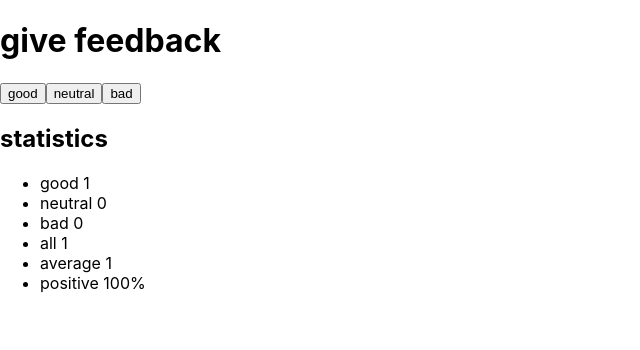
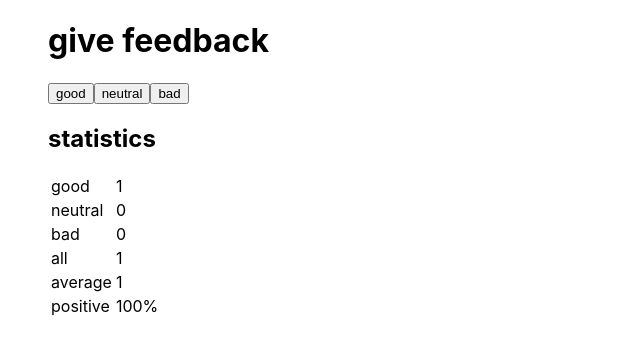
Before and after one commit to mfialko/Fullstack-web-development-from-Helsinki-university, a React (Create React App) app in the folder part1/1.6 unicafe/unicafe/: page / in a window 1280 px wide. Both pictures are taken after a click on the button "good". Shown: the top 350 px of the page, without its empty margins (0-640 px from the left). Built offline with nearby package versions, Linux system fonts and the light colour scheme.

Commit message:
exercises 1.10, 1.11 unicafe

```diff
--- a/part1/1.6 unicafe/unicafe/src/App.js
+++ b/part1/1.6 unicafe/unicafe/src/App.js
@@ -3,6 +3,15 @@
 const Button = ({ label, handleClick }) => {
   return <button onClick={handleClick}>{label}</button>;
 };
+
+const Statistic = ({text, value}) => {
+  return (
+    <tr>
+      <td>{text}</td>
+      <td>{value}</td>
+    </tr>
+  )
+}
 
 const Statistics = ({ good, neutral, bad }) => {
   const getAverageScore = () => {
@@ -29,14 +38,14 @@
       {good + neutral + bad === 0 ? (
         <span>No feedback given</span>
       ) : (
-        <ul className="feedback-list">
-          <li>good {good}</li>
-          <li>neutral {neutral}</li>
-          <li>bad {bad}</li>
-          <li>all {good + neutral + bad}</li>
-          <li>average {getAverageScore()}</li>
-          <li>positive {getPositivePercent()}</li>
-        </ul>
+        <table>
+          <Statistic text={"good"} value={good} />
+          <Statistic text={"neutral"} value={neutral} />
+          <Statistic text={"bad"} value={bad} />
+          <Statistic text={"all"} value={good + neutral + bad} />
+          <Statistic text={"average"} value={getAverageScore()} />
+          <Statistic text={"positive"} value={getPositivePercent()} />
+        </table>
       )}
     </div>
   );
@@ -61,7 +70,7 @@
   };
 
   return (
-    <div>
+    <div className="feedback">
       <h1>give feedback</h1>
       <div className="buttons">
         <Button label="good" handleClick={addGoodFeedback} />
--- a/part1/1.6 unicafe/unicafe/src/index.css
+++ b/part1/1.6 unicafe/unicafe/src/index.css
@@ -11,3 +11,8 @@
   font-family: source-code-pro, Menlo, Monaco, Consolas, 'Courier New',
     monospace;
 }
+
+
+.feedback {
+  padding: 0 48px;
+}
```
Also changed, not shown: 1 other file (tests, documents, lock files or other folders).
